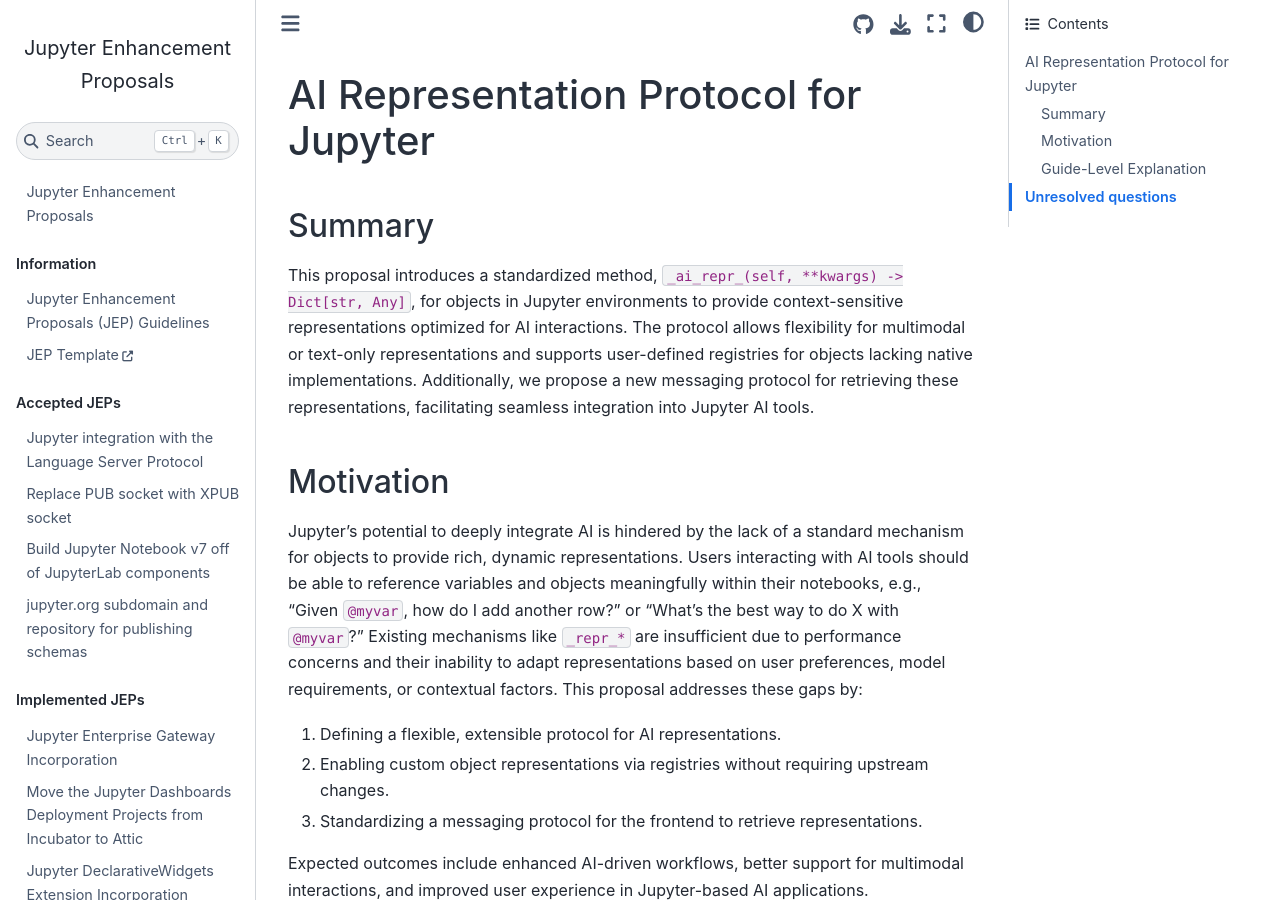
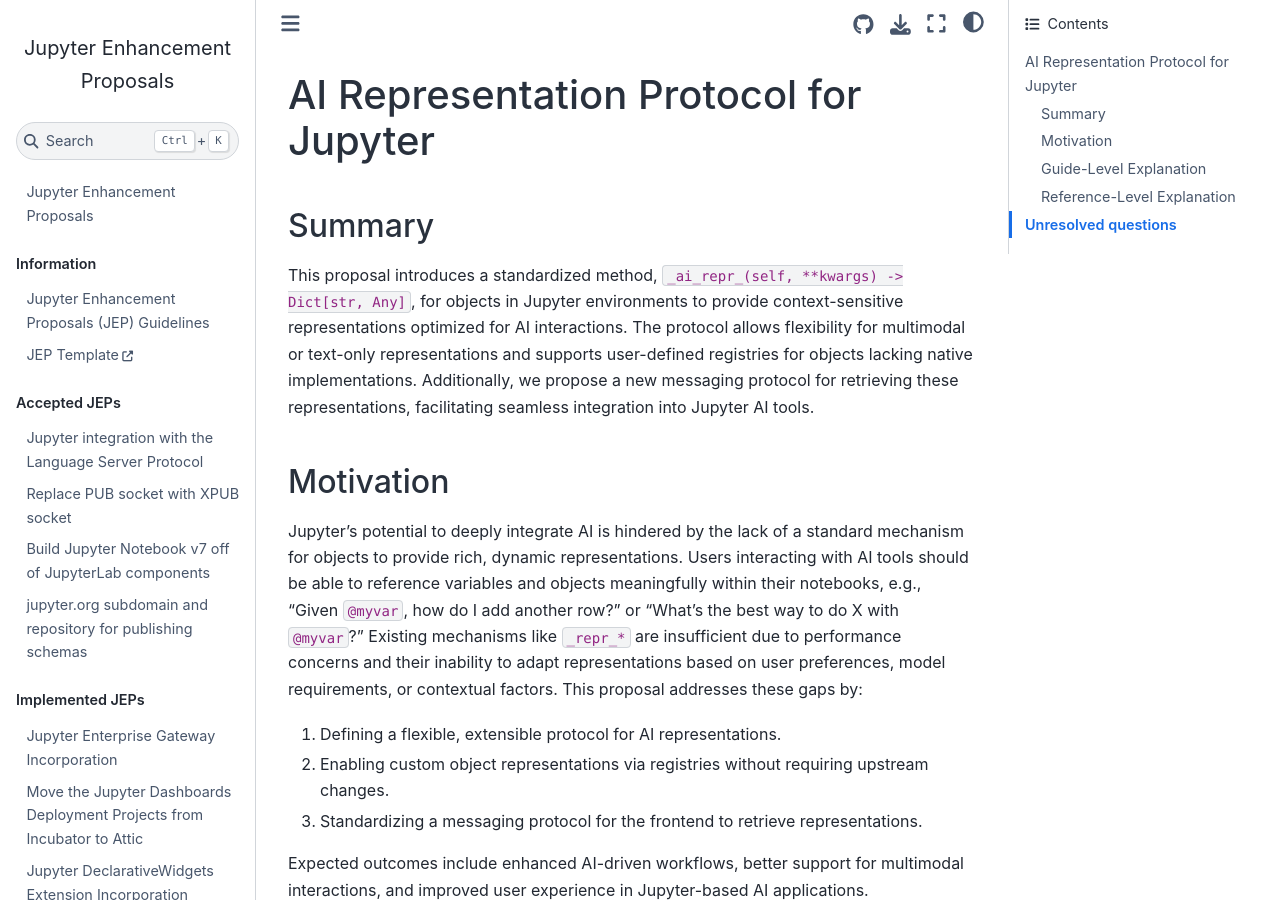
Before and after one commit to jupyter/enhancement-proposals, a Jupyter Book: the page built from 129-ai-representation/ai-representation.md, in a window 1280 px wide and 900 px high. Built offline with Jupyter Book 1.0.4 settings and Sphinx 7.4.7 and the Sphinx Book theme 1.1.4, drawn with Linux system fonts in a browser that asks for light colours.

Commit message:
Update 129-ai-representation/ai-representation.md
Co-authored-by: Michał Krassowski <5832902+krassowski@users.noreply.github.com>

```diff
--- a/129-ai-representation/ai-representation.md
+++ b/129-ai-representation/ai-representation.md
@@ -153,9 +153,9 @@
 This allows for front end plugins enable the variable reference features (`@myvar`) noted above. Because it can pass kwargs,
 it has fine-grained control over passsing relevant information to reprs.
 
-### Reference-Level Explanation
+## Reference-Level Explanation
 
-#### Design Details
+### Design Details
 
 - **Method Signature**: `_ai_repr_(**kwargs) -> Dict[str, Any]`
 
```
